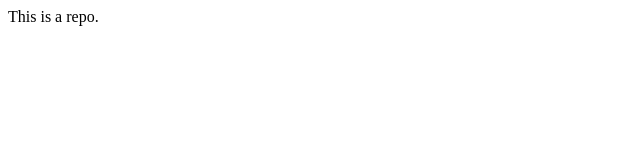
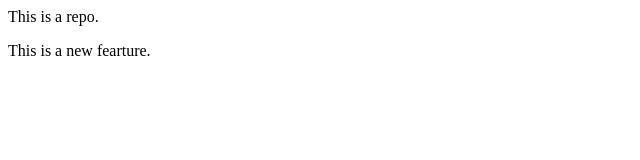
Before and after one commit to satendrashakya7772/LocalRepo, a plain HTML site: page index.html in a window 1280 px wide. Shown: the whole page, without its empty margins (0-640 px from the left). Drawn offline with Linux system fonts and the light colour scheme.

Commit message:
Add new feature

```diff
--- a/index.html
+++ b/index.html
@@ -1 +1,2 @@
 <p>This is a repo.</p>
+<p>This is a new fearture.</p>
```
